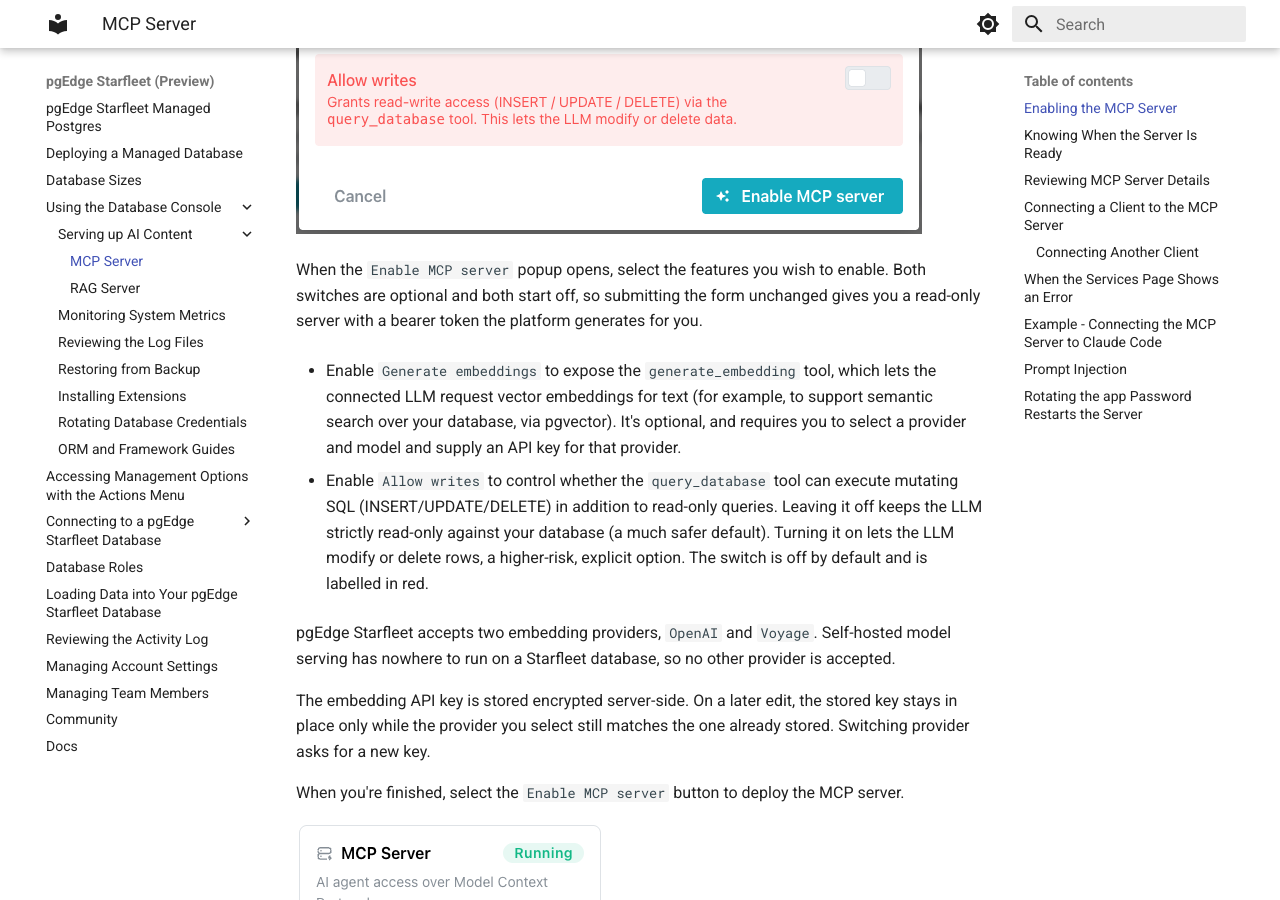
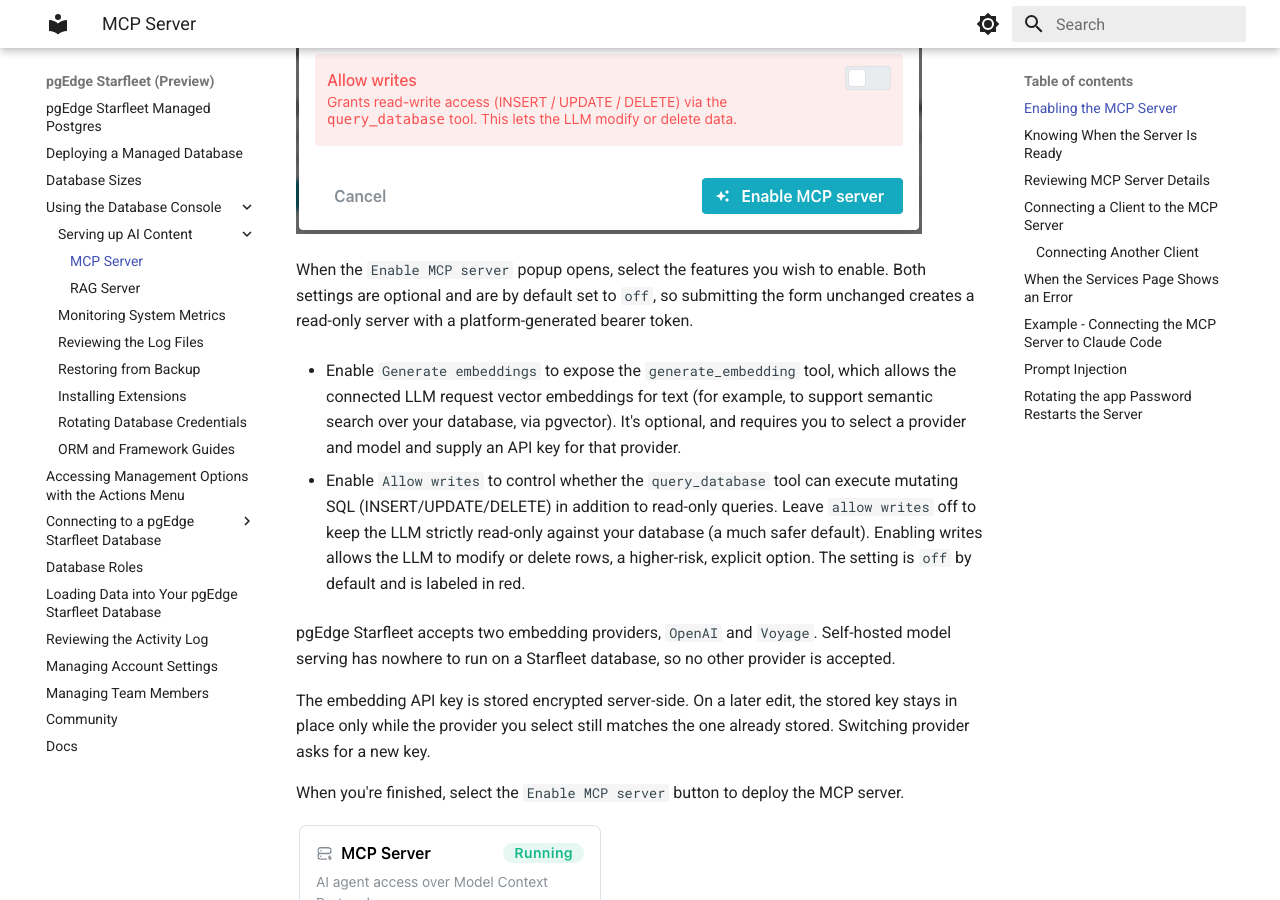
Before and after one commit to pgEdge/pgedge-starfleet-docs, an MkDocs documentation site: the page built from docs/managed/using/services/mcp.md, in a window 1280 px wide and 900 px high, scrolled down 1038 px. Built offline with MkDocs 1.6.1 and Material for MkDocs 9.7.7, drawn with Linux system fonts in a browser that asks for light colours.

Commit message:
Update MCP server feature descriptions for clarity
Clarify the default settings for MCP server features and improve wording for enabling writes.

```diff
--- a/docs/managed/using/services/mcp.md
+++ b/docs/managed/using/services/mcp.md
@@ -32,22 +32,22 @@ status is `Available`. On a database in any other status, hovering it shows
 ![Enabling the MCP server](../../../images/sf_enable_mcp.png)
 
 When the `Enable MCP server` popup opens, select the features you wish to
-enable. Both switches are optional and both start off, so submitting the form
-unchanged gives you a read-only server with a bearer token the platform
-generates for you.
+enable. Both settings are optional and are by default set to `off`, so submitting
+the form unchanged creates a read-only server with a platform-generated bearer
+token.
 
 - Enable `Generate embeddings` to expose the `generate_embedding` tool, which
-  lets the connected LLM request vector embeddings for text (for example, to
+  allows the connected LLM request vector embeddings for text (for example, to
   support semantic search over your database, via pgvector). It's optional,
   and requires you to select a provider and model and supply an API key for
   that provider.
 
 - Enable `Allow writes` to control whether the `query_database` tool can
   execute mutating SQL (INSERT/UPDATE/DELETE) in addition to read-only
-  queries. Leaving it off keeps the LLM strictly read-only against your
-  database (a much safer default). Turning it on lets the LLM modify or delete
-  rows, a higher-risk, explicit option. The switch is off by default and is
-  labelled in red.
+  queries. Leave `allow writes` off to keep the LLM strictly read-only against
+  your database (a much safer default). Enabling writes allows the LLM to modify
+  or delete rows, a higher-risk, explicit option. The setting is `off` by default
+  and is labeled in red.
 
 pgEdge Starfleet accepts two embedding providers, `OpenAI` and `Voyage`.
 Self-hosted model serving has nowhere to run on a Starfleet database, so no
```
